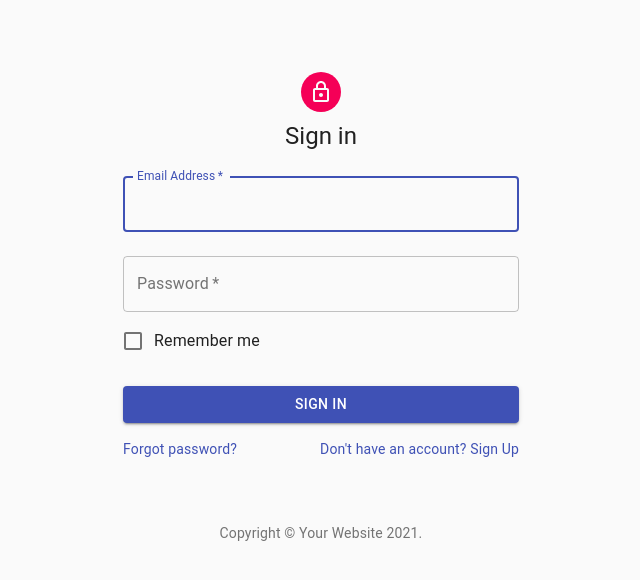
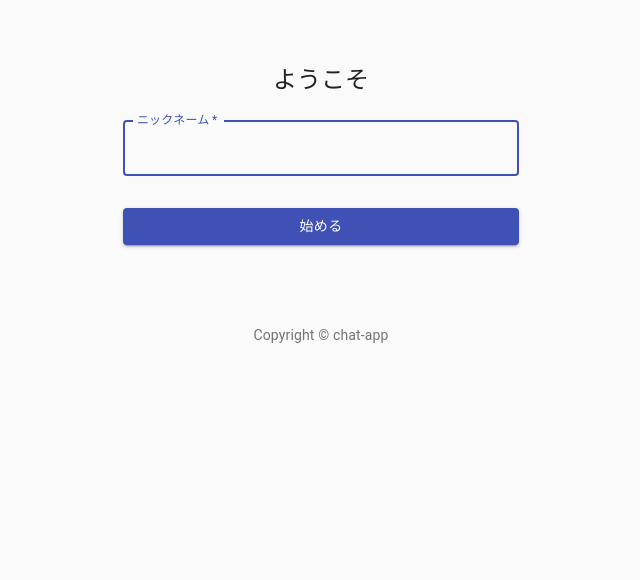
Before and after one commit to kotu-kotuo/idobatakaigi, a React (Create React App) app: page / in a window 1280 px wide. Shown: the top 580 px of the page, without its empty margins (319-959 px from the left). Built offline with nearby package versions, Linux system fonts and the light colour scheme.

Commit message:
update signin page

```diff
--- a/src/components/SignIn.js
+++ b/src/components/SignIn.js
@@ -1,14 +1,9 @@
 import React from 'react';
-import Avatar from '@material-ui/core/Avatar';
 import Button from '@material-ui/core/Button';
 import CssBaseline from '@material-ui/core/CssBaseline';
 import TextField from '@material-ui/core/TextField';
-import FormControlLabel from '@material-ui/core/FormControlLabel';
-import Checkbox from '@material-ui/core/Checkbox';
 import Link from '@material-ui/core/Link';
-import Grid from '@material-ui/core/Grid';
 import Box from '@material-ui/core/Box';
-import LockOutlinedIcon from '@material-ui/icons/LockOutlined';
 import Typography from '@material-ui/core/Typography';
 import { makeStyles } from '@material-ui/core/styles';
 import Container from '@material-ui/core/Container';
@@ -17,11 +12,9 @@ function Copyright() {
   return (
     <Typography variant="body2" color="textSecondary" align="center">
       {'Copyright © '}
-      <Link color="inherit" href="https://material-ui.com/">
-        Your Website
-      </Link>{' '}
-      {new Date().getFullYear()}
-      {'.'}
+      <Link color="inherit" href="https://material-ui.com/" target="_blank" rel="noopener">
+        chat-app
+      </Link>
     </Typography>
   );
 }
@@ -53,11 +46,8 @@ export default function SignIn() {
     <Container component="main" maxWidth="xs">
       <CssBaseline />
       <div className={classes.paper}>
-        <Avatar className={classes.avatar}>
-          <LockOutlinedIcon />
-        </Avatar>
         <Typography component="h1" variant="h5">
-          Sign in
+          ようこそ
         </Typography>
         <form className={classes.form} noValidate>
           <TextField
@@ -65,27 +55,12 @@ export default function SignIn() {
             margin="normal"
             required
             fullWidth
-            id="email"
-            label="Email Address"
-            name="email"
-            autoComplete="email"
+            id="name"
+            label="ニックネーム"
+            name="name"
             autoFocus
           />
-          <TextField
-            variant="outlined"
-            margin="normal"
-            required
-            fullWidth
-            name="password"
-            label="Password"
-            type="password"
-            id="password"
-            autoComplete="current-password"
-          />
-          <FormControlLabel
-            control={<Checkbox value="remember" color="primary" />}
-            label="Remember me"
-          />
+
           <Button
             type="submit"
             fullWidth
@@ -93,20 +68,8 @@ export default function SignIn() {
             color="primary"
             className={classes.submit}
           >
-            Sign In
+            始める
           </Button>
-          <Grid container>
-            <Grid item xs>
-              <Link href="#" variant="body2">
-                Forgot password?
-              </Link>
-            </Grid>
-            <Grid item>
-              <Link href="#" variant="body2">
-                {"Don't have an account? Sign Up"}
-              </Link>
-            </Grid>
-          </Grid>
         </form>
       </div>
       <Box mt={8}>
```
